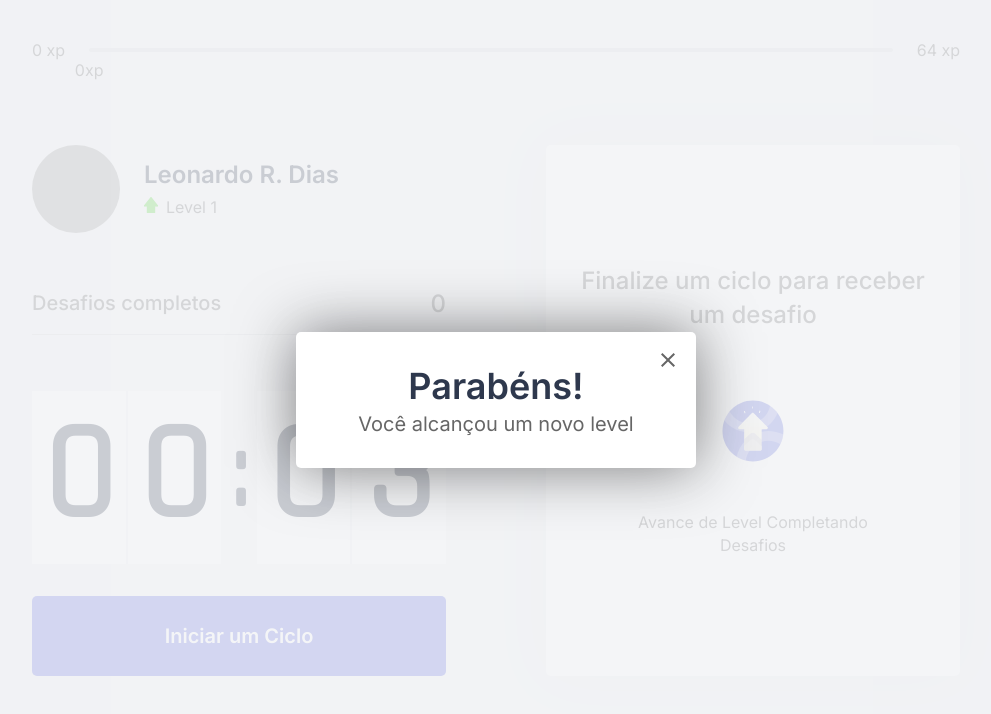
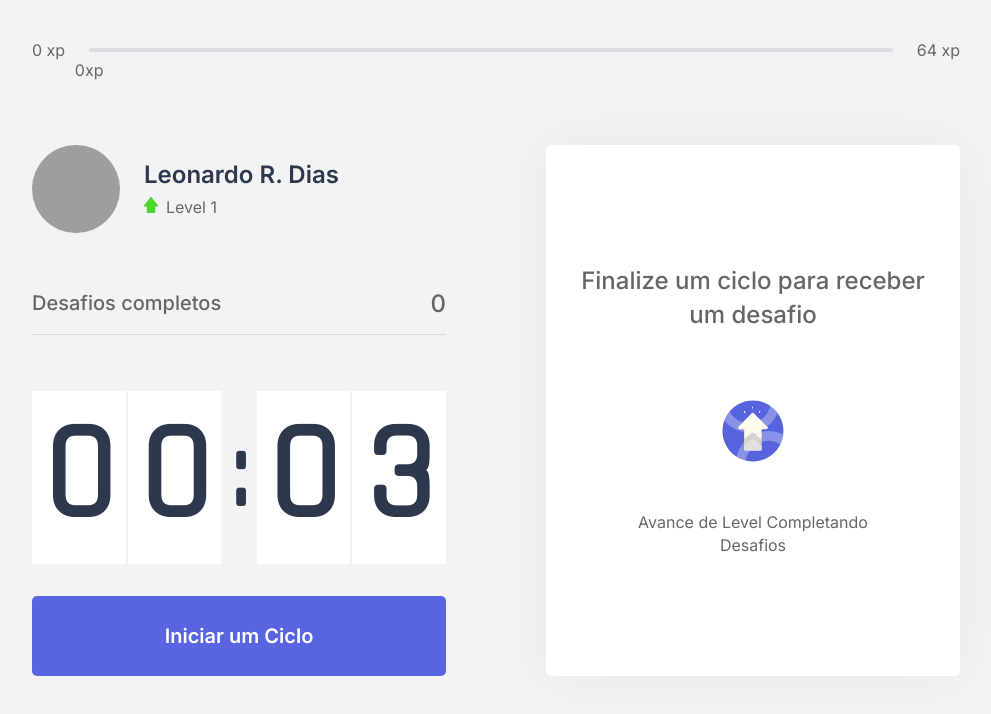
Before and after one commit to leoreisdias/pomoUp-react_next, a Next.js app: page / in a window 1280 px wide. Shown: the top 714 px of the page, without its empty margins (144-1135 px from the left). Built offline with nearby package versions, Linux system fonts and the light colour scheme; grey boxes are pictures that could not be loaded.

Commit message:
feat(component): create level up modal to show when the user level up

```diff
--- a/src/components/ChallengeBox.tsx
+++ b/src/components/ChallengeBox.tsx
@@ -9,7 +9,7 @@
 import { CountdownContext } from '../contexts/CountdownContext';
 
 const ChallengeBox: React.FC = () => {
-    const { activeChallenge, resetChallenge, completeChallenge, hasLevelledUp } = useContext(ChallengesContext);
+    const { activeChallenge, resetChallenge, completeChallenge } = useContext(ChallengesContext);
     const { resetCountdown } = useContext(CountdownContext)
 
     function handleChallengeSucceeded() {
@@ -60,7 +60,7 @@
                             play={true}
                             style={{ width: 200, height: 200 }}
                             speed={0.5}
-                            segments={!hasLevelledUp && [90, 100]}
+                            segments={[20, 100]}
                         />
                     </span>
                     <p>
--- a/src/components/LevelUpModal.tsx
+++ b/src/components/LevelUpModal.tsx
@@ -1,16 +1,20 @@
+import { useContext } from 'react';
+import { ChallengesContext } from '../contexts/ChallengesContext';
 import styles from '../styles/components/LevelUpModal.module.css';
 
 export function LevelUpModal() {
+    const { level, closeLevelUpModal } = useContext(ChallengesContext);
+
     return (
         <div className={styles.overlay}>
             <div className={styles.container}>
-                <header></header>
+                <header>{level}</header>
 
                 <strong>Parabéns!</strong>
                 <p>Você alcançou um novo level</p>
 
 
-                <button type="button">
+                <button type="button" onClick={closeLevelUpModal}>
                     <img src="/icons/close.svg" alt="Fechar Modal" />
                 </button>
             </div>
--- a/src/contexts/ChallengesContext.tsx
+++ b/src/contexts/ChallengesContext.tsx
@@ -12,7 +12,6 @@
 
 interface ChallengesContextData {
     level: number;
-    hasLevelledUp: boolean;
     currentExperience: number;
     challengesCompleted: number;
     experienceToNextLevel: number;
@@ -21,6 +20,7 @@
     startNewChallenge: () => void;
     resetChallenge: () => void;
     completeChallenge: () => void;
+    closeLevelUpModal: () => void;
 }
 
 interface ChallengesProviderProps {
@@ -34,11 +34,11 @@
 
 export function ChallengesProvider({ children, ...rest }: ChallengesProviderProps) {
     const [level, setLevel] = useState(rest.level ?? 1);
-    const [hasLevelledUp, setHasLevelledUp] = useState(false);
     const [currentExperience, setCurrentExperience] = useState(rest.currentExperience ?? 0);
     const [challengesCompleted, setChallengesCompleted] = useState(rest.challengesCompleted ?? 0);
 
     const [activeChallenge, setActiveChallenge] = useState(null);
+    const [isLevelUpModalOpen, setIsLevelUpModalOpen] = useState(false);
 
     const experienceToNextLevel = Math.pow((level + 1) * 4, 2);
 
@@ -55,6 +55,11 @@
 
     function levelUp() {
         setLevel(level + 1);
+        setIsLevelUpModalOpen(true);
+    }
+
+    function closeLevelUpModal() {
+        setIsLevelUpModalOpen(false);
     }
 
     function startNewChallenge() {
@@ -81,7 +86,6 @@
             return;
         }
 
-        setHasLevelledUp(false);
 
         const { amount } = activeChallenge;
 
@@ -90,7 +94,6 @@
         if (finalExperience >= experienceToNextLevel) {
             finalExperience = finalExperience - experienceToNextLevel;
             levelUp();
-            setHasLevelledUp(true);
         }
 
         setCurrentExperience(finalExperience);
@@ -102,7 +105,6 @@
         <ChallengesContext.Provider
             value={{
                 level,
-                hasLevelledUp,
                 currentExperience,
                 experienceToNextLevel,
                 challengesCompleted,
@@ -110,12 +112,12 @@
                 levelUp,
                 startNewChallenge,
                 resetChallenge,
-                completeChallenge
+                completeChallenge,
+                closeLevelUpModal
             }}
         >
             {children}
-
-            <LevelUpModal />
+            {isLevelUpModalOpen && <LevelUpModal />}
         </ChallengesContext.Provider>
     );
 }
--- a/src/styles/components/LevelUpModal.module.css
+++ b/src/styles/components/LevelUpModal.module.css
@@ -47,4 +47,6 @@
     top: 0.5rem;
     background: transparent;
     border: 0;
+
+    font-size: 0;
 }
```
